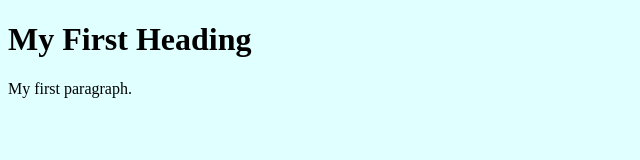
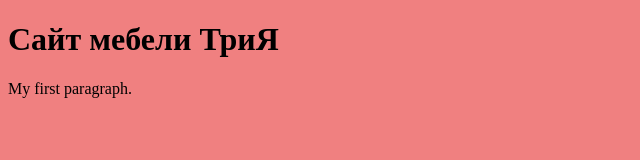
Before and after one commit to kostyadashchenko/kostyadashchenko.github.io, a plain HTML site: page index.html in a window 1280 px wide. Shown: the whole page, without its empty margins (0-640 px from the left). Drawn offline with Linux system fonts and the light colour scheme.

Commit message:
Урок 2

```diff
--- a/index.html
+++ b/index.html
@@ -5,7 +5,7 @@
     </head>
 <body>
 
-<h1>My First Heading</h1>
+<h1>Сайт мебели ТриЯ</h1>
 
 <p>My first paragraph.</p>
 
--- a/style.css
+++ b/style.css
@@ -1,3 +1,3 @@
 body {
-    background-color: lightcyan;
+    background-color: lightcoral;
 }
```
